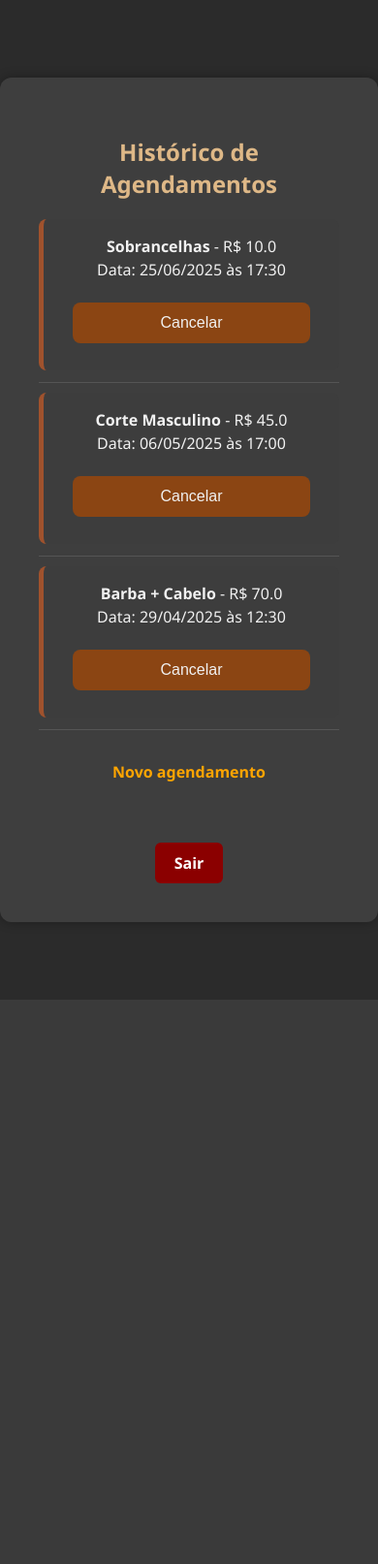
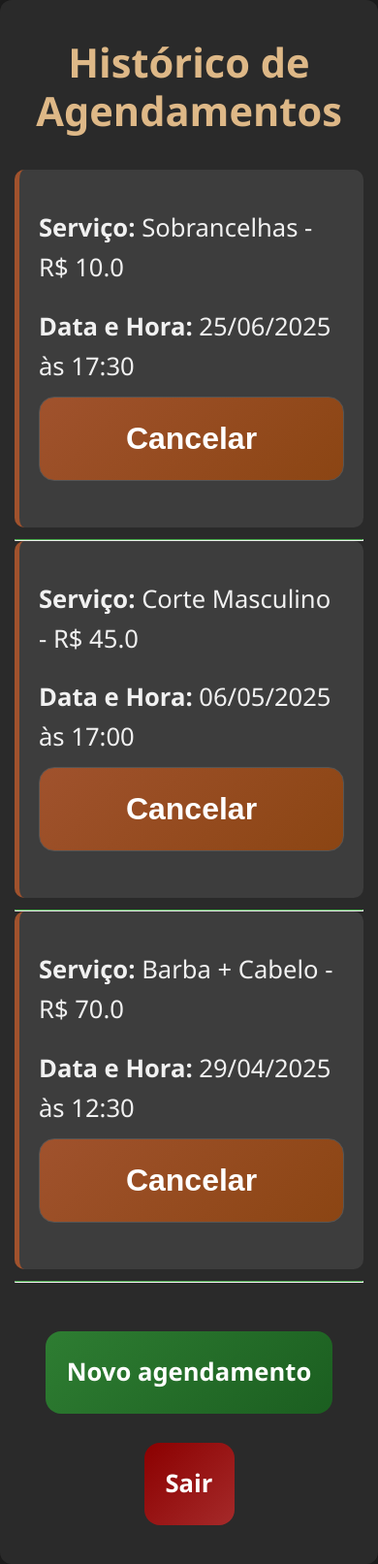
Before and after one commit to beb0pp/barbearia_agendamentos, a Flask app: page /meus-agendamentos in a window 390 px wide. Shown: the whole page at 97% size. Before the commit the page ends 1031 px from the top, so only its background shows below. Run offline with Flask 3, Linux system fonts and the light colour scheme; a user stored in the database is signed in.

Commit message:
:lipstick: feat: Estilização CSS do formulário

```diff
--- a/static/css/style.css
+++ b/static/css/style.css
@@ -1,287 +1,459 @@
-/* Fonte e fundo geral */
-body {
+/* === Reset === */
+*, *::before, *::after {
+    box-sizing: border-box;
     margin: 0;
     padding: 0;
-    font-family: 'Segoe UI', Tahoma, Geneva, Verdana, sans-serif;
-    background-color: #2b2b2b;
-    color: #f1f1f1;
 }
 
-/* Containers padrão */
+html {
+    scroll-behavior: smooth;
+    font-size: 16px;
+}
+
+body {
+    font-family: 'Segoe UI', Tahoma, Geneva, Verdana, sans-serif;
+    background-color: #1f1f1f;
+    color: #f1f1f1;
+    line-height: 1.6;
+    min-height: 100vh;
+    overflow-x: hidden;
+}
+
+/* === Containers === */
+.container {
+    width: 90%;
+    max-width: 1400px;
+    margin: 0 auto;
+    padding: 40px 20px;
+}
+
 .login-container,
 .register-container,
 .dashboard-container {
-    max-width: 1100px;
-    margin: 80px auto;
-    padding: 40px;
-    background-color: #3e3e3e;
+    display: flex;
+    flex-direction: column;
+    justify-content: center;
+    align-items: center;
+    max-width: 960px;
+    margin: 0 auto;
+    padding: 60px 30px;
+    background-color: #2a2a2a;
     border-radius: 12px;
-    box-shadow: 0 0 12px rgba(0, 0, 0, 0.3);
-    text-align: center;
-}
-
-/* Títulos */
-h1, h2 {
-    color: #deb887;
-}
-
-/* Inputs e botões */
-form input[type="text"],
-form input[type="email"],
-form input[type="password"],
-form input[type="date"],
-form input[type="time"],
-form select,
-form button {
-    width: 90%;
-    padding: 12px;
-    margin: 12px 0;
-    border: none;
-    border-radius: 8px;
-    background-color: #4b4b4b;
-    color: #f1f1f1;
-    font-size: 16px;
+    box-shadow: 0 0 20px rgba(0,0,0,0.4);
+    min-height: 100vh;
     box-sizing: border-box;
 }
 
-form button {
-    background-color: #8b4513;
-    cursor: pointer;
-    transition: background 0.3s ease;
+/* === Headings === */
+h1, h2, h3, h4, h5, h6 {
+    font-weight: bold;
+    color: #deb887;
+    margin-bottom: 20px;
+    line-height: 1.2;
 }
 
-form button:hover {
-    background-color: #a0522d;
+h1 {
+    font-size: clamp(2rem, 5vw, 3rem);
+}
+
+h2 {
+    font-size: clamp(1.8rem, 4vw, 2.5rem);
+}
+
+/* === Paragraphs & Links === */
+p {
+    font-size: 1rem;
 }
 
 a {
     color: #ffa500;
     text-decoration: none;
+    transition: color 0.3s;
 }
+
 a:hover {
+    color: #ffbb33;
     text-decoration: underline;
 }
 
-/* Dashboard cards */
+/* === Forms === */
+form {
+    display: flex;
+    flex-direction: column;
+    align-items: center;
+    gap: 16px;
+    width: 100%;
+    max-width: 500px;
+}
+
+form input,
+form select,
+form button {
+    width: 100%;
+    padding: 14px 16px;
+    background-color: #2e2e2e;
+    border: 1px solid #555;
+    border-radius: 10px;
+    font-size: clamp(1rem, 2.5vw, 1.2rem);
+    color: #fff;
+    transition: border 0.3s, background-color 0.3s;
+}
+
+form input:focus,
+form select:focus {
+    outline: none;
+    border-color: #a0522d;
+    background-color: #383838;
+}
+
+form button {
+    background: linear-gradient(135deg, #a0522d, #8b4513);
+    font-weight: bold;
+    color: white;
+    transition: background 0.4s ease, transform 0.2s;
+    cursor: pointer;
+}
+
+form button:hover {
+    background: linear-gradient(135deg, #b86b3c, #a0522d);
+    transform: scale(1.02);
+}
+
+form button:focus {
+    outline: 2px solid #deb887;
+}
+
+#preco-display {
+    font-size: 1.2rem;
+    color: #ffd700;
+    margin-top: 10px;
+    text-align: center;
+}
+
+/* === Card Grid === */
 .card-grid {
     display: grid;
-    grid-template-columns: repeat(auto-fit, minmax(200px, 1fr));
-    gap: 20px;
+    grid-template-columns: repeat(auto-fit, minmax(280px, 1fr));
+    gap: 24px;
     margin-top: 40px;
 }
 
 .card {
-    background-color: #4a4a4a;
-    padding: 20px;
-    border-radius: 10px;
+    background-color: #333;
+    border-radius: 12px;
+    padding: 24px;
+    text-align: center;
     border-left: 6px solid #a0522d;
-    text-align: center;
+    transition: transform 0.3s, box-shadow 0.3s;
+}
+
+.card:hover {
+    transform: translateY(-8px);
+    box-shadow: 0 8px 20px rgba(0,0,0,0.3);
 }
 
 .card h2 {
-    font-size: 18px;
-    margin-bottom: 8px;
+    font-size: clamp(1.5rem, 2vw, 2rem);
     color: #ffd700;
 }
 
 .card p {
-    font-size: 22px;
+    font-size: clamp(1.2rem, 2.5vw, 1.6rem);
     font-weight: bold;
-    margin: 0;
 }
 
-/* Charts */
+/* === Charts === */
 .chart-wrapper {
     display: flex;
-    justify-content: space-between;
     flex-wrap: wrap;
-    gap: 20px;
+    gap: 30px;
+    justify-content: center;
     margin: 40px 0;
 }
 
 .chart-box {
+    flex: 1 1 48%;
+    min-width: 360px;
+    max-width: 800px;
     background-color: #2c2c2c;
-    padding: 20px;
-    border-radius: 10px;
-    flex: 1 1 45%;
-    max-width: 48%;
-    box-sizing: border-box;
-}
-
-@media (max-width: 768px) {
-    .chart-box {
-        max-width: 100%;
-    }
+    padding: 30px;
+    border-radius: 12px;
+    box-shadow: 0 4px 15px rgba(0,0,0,0.3);
 }
 
 .chart-box canvas {
     width: 100% !important;
-    height: 350px !important;
+    aspect-ratio: 16 / 9;
+    min-height: 400px;
+    max-height: 600px;
 }
 
-
-canvas {
-    background-color: #3b3b3b;
-    padding: 10px;
-    border-radius: 8px;
-    margin-top: 20px;
-    max-width: 100%;
+/* === Calendar === */
+#calendar {
+    width: 100%;
+    padding: 40px;
+    background-color: #2c2c2c;
+    border-radius: 12px;
+    box-shadow: 0 4px 20px rgba(0,0,0,0.4);
+    min-height: 1000px;
 }
 
-/* Botão de logout */
-.dashboard-container a {
-    display: inline-block;
-    margin-top: 40px;
-    background-color: #8b0000;
-    padding: 10px 20px;
-    border-radius: 6px;
-    color: #fff;
-    font-weight: bold;
-    transition: background 0.3s ease;
+.fc {
+    color: #e3caa5;
 }
 
-.dashboard-container a:hover {
-    background-color: #a52a2a;
+.fc-toolbar-title {
+    font-size: clamp(1.8rem, 3vw, 2.4rem);
 }
 
-/* Estilo específico para listas de agendamentos */
+.fc-button {
+    background: #6a1b1b !important;
+    border-radius: 8px !important;
+    padding: 8px 16px;
+}
+
+.fc-button:hover {
+    background: #922b2b !important;
+}
+
+.fc-event {
+    font-size: 1rem;
+    padding: 8px 12px;
+    border-radius: 8px;
+    white-space: normal;
+    line-height: 1.4em;
+}
+
+.fc-daygrid-day {
+    min-height: 100px;
+}
+
+/* === Flash Messages === */
+.flash-messages {
+    max-width: 600px;
+    margin: 20px auto;
+}
+
+.flash-messages .alert {
+    padding: 16px;
+    border-radius: 8px;
+    font-weight: bold;
+    text-align: center;
+    margin-bottom: 16px;
+}
+
+.alert-success {
+    background: #d4edda;
+    color: #155724;
+}
+.alert-warning {
+    background: #fff3cd;
+    color: #856404;
+}
+.alert-danger {
+    background: #f8d7da;
+    color: #721c24;
+}
+
+/* === List Items === */
 ul {
-    list-style-type: none;
+    list-style: none;
     padding: 0;
 }
 
 ul li {
-    background-color: #3d3d3d;
+    background: #3d3d3d;
+    padding: 20px;
     margin-bottom: 12px;
-    padding: 16px;
-    border-radius: 8px;
     border-left: 5px solid #a0522d;
-    line-height: 1.5em;
+    border-radius: 10px;
 }
 
-/* Linha horizontal para separar itens */
-hr {
-    border: none;
-    border-top: 1px solid #555;
-    margin: 10px 0;
+/* === Dashboard Logout === */
+.dashboard-container a {
+    display: block;
+    margin-top: 30px;
+    padding: 16px;
+    background: linear-gradient(135deg, #8b0000, #a52a2a);
+    border-radius: 10px;
+    font-weight: bold;
+    text-align: center;
+    font-size: 1.1rem;
 }
 
-/* Links internos nas páginas */
-.dashboard-container p a,
-.login-container p a {
-    display: inline-block;
-    margin-top: 10px;
-    color: #ffa500;
-    background-color: transparent;
-    padding: 6px 12px;
-    border-radius: 5px;
-    text-decoration: none;
+.dashboard-container a:hover {
+    background: linear-gradient(135deg, #a52a2a, #c0392b);
 }
 
-.dashboard-container p a:hover,
-.login-container p a:hover {
-    text-decoration: underline;
+/* === Media Queries === */
+@media (max-width: 992px) {
+    .chart-wrapper {
+        flex-direction: column;
+        align-items: center;
     }
 
-.flash-messages {
-    list-style: none;
-    padding: 0;
-    margin: 20px auto;
-    max-width: 600px;
+    .chart-box {
+        flex: 1 1 100%;
+        padding: 20px;
+    }
+
+    #calendar {
+        padding: 20px;
+        min-height: 800px;
+    }
+}
+
+@media (max-width: 768px) {
+
+    body::after {
+        position: fixed;
+        bottom: 10px;
+        left: 10px;
+        z-index: 999;
+        font-size: 10px;
+    }
+
+
+    .login-container,
+    .register-container,
+    .dashboard-container {
+        padding: 50px 20px;
+    }
+
+    .login-container h2,
+    .register-container h2,
+    .dashboard-container h2 {
+        font-size: 2.4rem;
+        text-align: center;
+        margin-bottom: 30px;
+    }
+
+    form input,
+    form button,
+    form select {
+        font-size: 1.6rem;
+        padding: 20px;
+        margin-bottom: 24px;
+        min-height: 70px;
+        border-radius: 14px;
+    }
+
+    form button {
+        font-size: 1.8rem;
+        font-weight: bold;
+    }
+
+    .login-container label,
+    .register-container label {
+        font-size: 1.4rem;
+        margin-top: 20px;
+        text-align: left;
+    }
+
+    #preco-display {
+        font-size: 1.6rem;
+        margin-top: 15px;
+        text-align: center;
+    }
+
+    p, a, .dashboard-container p {
+        font-size: 1.4rem;
+        margin-top: 20px;
+    }
+
+    .dashboard-container a {
+        padding: 20px;
+        font-size: 1.5rem;
+        border-radius: 14px;
+    }
+
+    .card h2 {
+        font-size: 2rem;
+    }
+
+    .card p {
+        font-size: 1.8rem;
     }
 
     .flash-messages .alert {
-    border-radius: 10px;
-    padding: 15px 20px;
-    margin-bottom: 15px;
-    font-size: 16px;
-    font-weight: 600;
-    text-align: center;
-    box-shadow: 0 2px 6px rgba(0, 0, 0, 0.1);
+        font-size: 1.4rem;
+        padding: 20px;
+    }
 }
 
-.alert-warning {
-    background-color: #fff3cd;
-    color: #856404;
-    border: 1px solid #ffeeba;
+/* Even more aggressive below 480px */
+@media (max-width: 480px) {
+    .login-container,
+    .register-container,
+    .dashboard-container {
+        padding: 40px 15px;
     }
 
-.alert-success {
-    background-color: #d4edda;
-    color: #155724;
-    border: 1px solid #c3e6cb;
+    .login-container h2,
+    .register-container h2,
+    .dashboard-container h2 {
+        font-size: 2.6rem;
+        margin-bottom: 35px;
     }
 
-.alert-danger {
-    background-color: #f8d7da;
-    color: #721c24;
-    border: 1px solid #f5c6cb;
+    form input,
+    form button,
+    form select {
+        font-size: 1.8rem;
+        padding: 24px;
+        margin-bottom: 28px;
+        min-height: 80px;
+        border-radius: 16px;
     }
 
+    form button {
+        font-size: 2rem;
+    }
+
+    .login-container label,
+    .register-container label {
+        font-size: 1.6rem;
+        margin-top: 20px;
+    }
+
+    #preco-display {
+        font-size: 1.8rem;
+        margin-top: 20px;
+    }
+
+    p, a, .dashboard-container p {
+        font-size: 1.6rem;
+    }
+
+    .dashboard-container a {
+        padding: 22px;
+        font-size: 1.6rem;
+        border-radius: 16px;
+    }
+
+    .card h2 {
+        font-size: 2.2rem;
+    }
+
+    .card p {
+        font-size: 2rem;
+    }
+
+    .flash-messages .alert {
+        font-size: 1.6rem;
+        padding: 24px;
+    }
+
+    .chart-box {
+        padding: 24px;
+    }
 
     #calendar {
-    width: 100%;
-    max-width: 1200px;
-    margin: 40px auto;
-    padding: 25px;
-    background: #2c2c2c;
-    border-radius: 12px;
-    min-height: 900px;
-    box-sizing: border-box;
-    color: #f1f1f1;
+        padding: 20px;
+        min-height: 650px;
     }
 
-
-/* Estilo geral do calendário */
-.fc {
-    background-color: #2c2c2c;
-    color: #e3caa5;
-    border-radius: 10px;
-    padding: 10px;
-    font-family: sans-serif;
+    .fc-toolbar-title {
+        font-size: 2rem;
     }
-
-/* Cabeçalho do calendário */
-.fc-toolbar-title {
-    font-size: 1.8rem;
-    font-weight: bold;
-    color: #e3caa5;
 }
-
-.fc-button {
-    background-color: #6a1b1b !important;
-    color: white !important;
-    border: none !important;
-    border-radius: 6px !important;
-    padding: 5px 12px;
-    text-transform: capitalize;
-}
-
-.fc-button:hover {
-    background-color: #922b2b !important;
-}
-
-/* Estilo das células de data */
-.fc-daygrid-day-number {
-    color: #e3caa5;
-    font-weight: bold;
-}
-
-/* Eventos */
-.fc-event {
-    background-color: #8B4513 !important;
-    color: #fff !important;
-    border-radius: 8px;
-    font-size: 15px;
-    font-weight: 500;
-    padding: 6px 8px;
-    white-space: normal !important;
-    overflow-wrap: break-word;
-    line-height: 1.3em;
-    text-align: left;
-}
-
-.fc-event:hover {
-    filter: brightness(1.2);
-    cursor: pointer;
-}
--- a/templates/base.html
+++ b/templates/base.html
@@ -2,6 +2,7 @@
 <html lang="pt-br">
 <head>
     <meta charset="UTF-8">
+    <meta name="viewport" content="width=device-width, initial-scale=0.6">
     <title>{% block title %}Barbearia{% endblock %}</title>
     <link rel="stylesheet" href="/static/css/style.css">
     {% block extra_head %}{% endblock %}
--- a/templates/pages/agendar.html
+++ b/templates/pages/agendar.html
@@ -6,6 +6,7 @@
     <h2>Agendar Serviço</h2>
 
     <form method="POST">
+        <label for="servico">Serviço:</label>
         <select name="servico" required onchange="definirPreco(this.value)">
             <option value="">Selecione o serviço</option>
             <option value="Corte Masculino">Corte Masculino</option>
@@ -18,7 +19,9 @@
         <input type="hidden" name="preco" id="preco">
         <p id="preco-display" style="margin-top: 10px; font-weight: bold;"></p>
 
+        <label for="data">Data:</label>
         <input type="date" name="data" id="data" required>
+        <label for="hora">Horário:</label>
         <select name="hora" id="hora" required>
             <option value="">Selecione um horário</option>
         </select>
--- a/templates/pages/meus_agendamentos.html
+++ b/templates/pages/meus_agendamentos.html
@@ -8,20 +8,20 @@
         <ul>
             {% for ag in agendamentos %}
                 <li>
-                    <strong>{{ ag.servico }}</strong> - R$ {{ ag.preco }} <br>
-                    Data: {{ ag.data.strftime('%d/%m/%Y') }} às {{ ag.hora.strftime('%H:%M') }}
+                    <p><strong>Serviço:</strong> {{ ag.servico }} - R$ {{ ag.preco }}</p>
+                    <p><strong>Data e Hora:</strong> {{ ag.data.strftime('%d/%m/%Y') }} às {{ ag.hora.strftime('%H:%M') }}</p>
                     <form method="POST" action="/cancelar-agendamento" style="margin-top: 10px;">
                         <input type="hidden" name="agendamento_id" value="{{ ag.id }}">
                         <button type="submit" onclick="return confirm('Tem certeza que deseja cancelar este agendamento?');">Cancelar</button>
                     </form>
                 </li>
-                <hr>
+                <hr style="border-top: 1px solid #4caf50;">
             {% endfor %}
         </ul>
     {% else %}
-        <p>Você ainda não possui agendamentos.</p>
+        <p style>Você ainda não possui agendamentos.</p>
     {% endif %}
-    <p><a href="/agendar">Novo agendamento</a></p>
-    <a href="/logout">Sair</a>
+    <p><a href="/agendar" style="background: linear-gradient(135deg, #2e7d32, #1b5e20); color: white;">Novo agendamento</a></p>
+    <a href="/logout" style="color: white;">Sair</a>
 </div>
 {% endblock %}
```
Also changed, not shown: database/db.sqlite3. Lines whose indentation alone changed are shown as unchanged.
